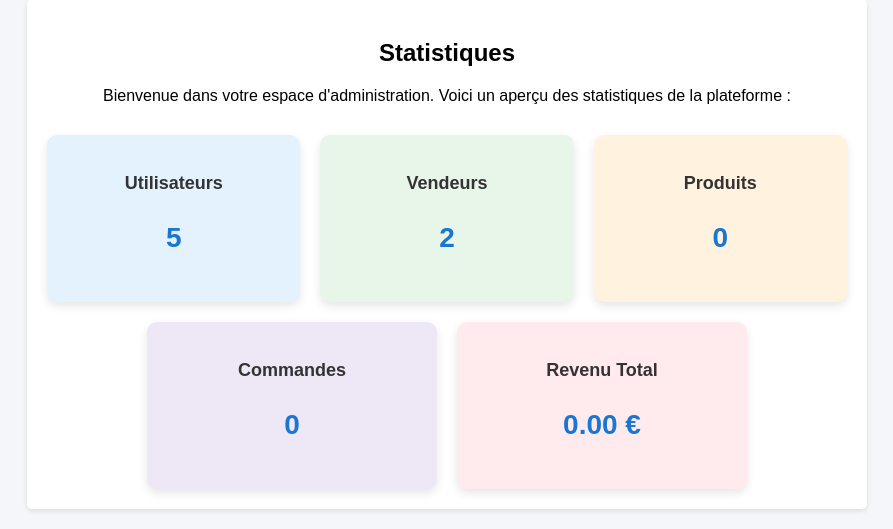
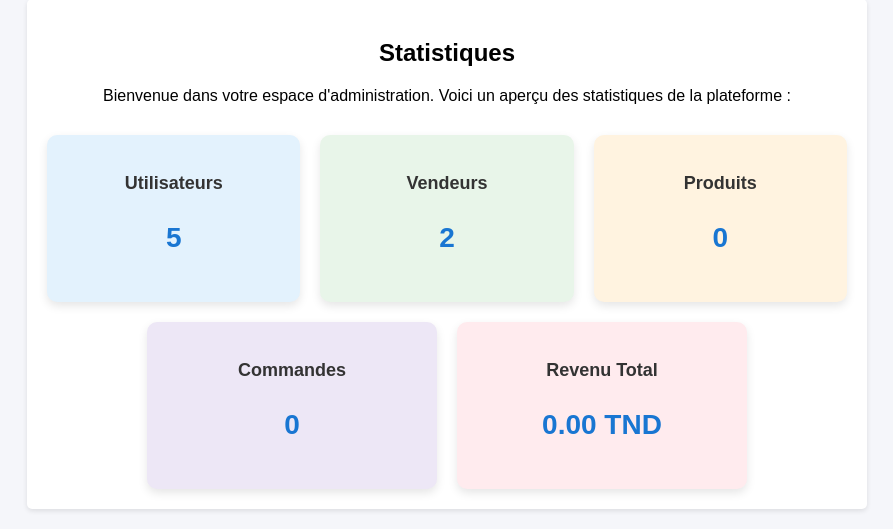
Before and after one commit to Yomnahaouel/Marketplace, a PHP site: page /landingPage/admin.php in a window 1280 px wide. Shown: the part 289-818 px from the top of the page, without its empty margins (193-1086 px from the left). Run offline with PHP 8.4, Linux system fonts and the light colour scheme; a user stored in the database is signed in; data comes from the database, SQL or seed files in the repository; data that the repository does not hold is empty.

Commit message:
bug fixes in admin page

```diff
--- a/landingPage/admin.php
+++ b/landingPage/admin.php
@@ -54,7 +54,7 @@ $totalRevenue = $conn->query("SELECT SUM(montant_total) AS total FROM commande W
             </div>
             <div class="stat-box" style="background: #ffebee;">
                 <h3>Revenu Total</h3>
-                <p class="stat-value"><?= number_format($totalRevenue, 2) ?> €</p>
+                <p class="stat-value"><?= number_format($totalRevenue, 2) ?> TND</p>
             </div>
         </div>
     </div>
```
